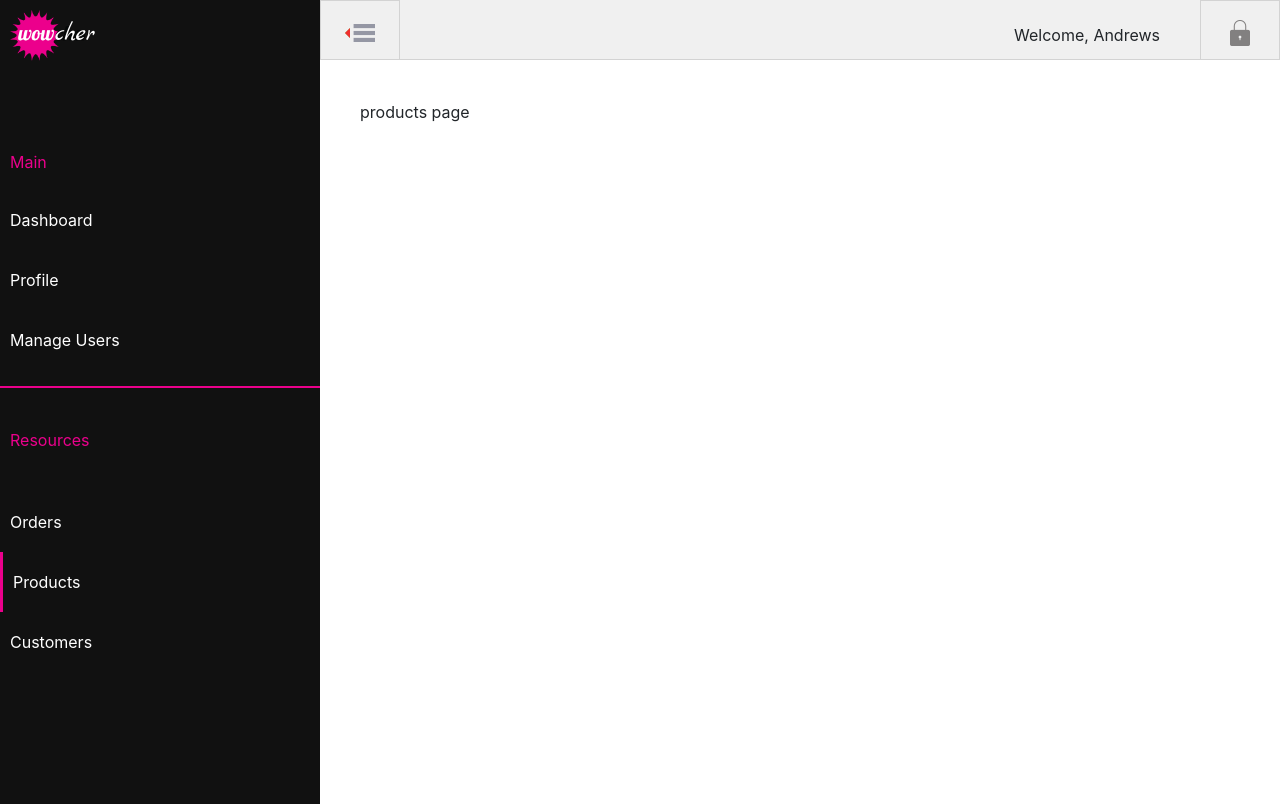
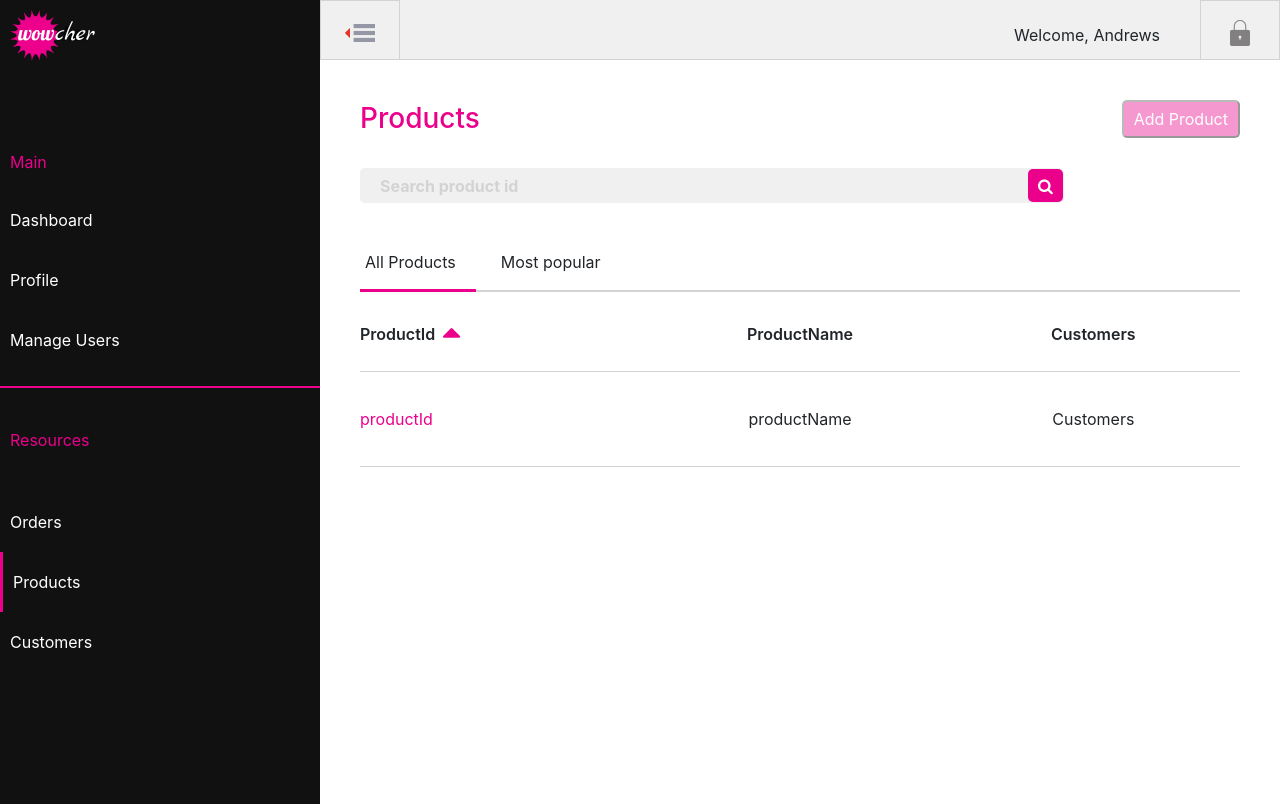
Before and after one commit to frempongandrews/wowcher, a React (Create React App) app in the folder client/: page /products in a window 1280 px wide. Built offline with nearby package versions, Linux system fonts and the light colour scheme; no server answers.

Commit message:
implemented search functionality for orders[todo: products page]

```diff
--- a/client/src/App.css
+++ b/client/src/App.css
@@ -1,6 +1,7 @@
 #App {
     min-height: 100vh;
     background-color: #f0f0f0;
+    min-width: 600px;
 }
 
 #App .inner-container{
--- a/client/src/App.js
+++ b/client/src/App.js
@@ -48,7 +48,7 @@ class App extends Component {
 
     render () {
 
-        const { isSidebarOpened, ordersCount, productsCount, customersCount, orders, products, customers, sortOrder, searchedOrders } = this.props;
+        const { isSidebarOpened, ordersCount, productsCount, customersCount, orders, products, customers, ordersSortOrder, searchedOrders } = this.props;
         const { pathname } = this.props.location;
 
         let resourcesCountObj = {
@@ -60,9 +60,13 @@ class App extends Component {
         let ordersPageProps = {
             orders,
             searchedOrders,
-            sortOrder,
+            ordersSortOrder,
             onSortOrders: this.onSortOrders,
             onSearchOrderById: this.onSearchOrderById
+        };
+
+        let productsPageProps = {
+            products,
         };
 
         return (
@@ -142,7 +146,7 @@ class App extends Component {
 
                             {/*resources section*/}
                             <Route path={"/orders"} render={(props) => <OrdersPage {...props} {...ordersPageProps}/>}/>
-                            <Route path={"/products"} render={(props) => <ProductsPage {...props}/>}/>
+                            <Route path={"/products"} render={(props) => <ProductsPage {...props} {...productsPageProps}/>}/>
                             <Route path={"/customers"} render={(props) => <CustomersPage {...props}/>}/>
                             {/* /resources section*/}
                         </Switch>
@@ -169,7 +173,7 @@ const mapStateToProps = (state) => {
         customersCount: state.customers.customersCount,
         products: state.products.products,
         productsCount: state.products.productsCount,
-        sortOrder: state.orders.sortOrder,
+        ordersSortOrder: state.orders.ordersSortOrder,
         searchedOrders: state.orders.searchedOrders
     }
 };
@@ -183,7 +187,7 @@ App.propTypes = {
     customersCount: PropTypes.number.isRequired,
     products: PropTypes.array.isRequired,
     productsCount: PropTypes.number.isRequired,
-    sortOrder: PropTypes.string.isRequired
+    ordersSortOrder: PropTypes.string.isRequired
 };
 
 export default connect(mapStateToProps)(App);
--- a/client/src/css/OrdersPage.css
+++ b/client/src/css/OrdersPage.css
@@ -153,3 +153,7 @@
     text-align: left;
     color: var(--main-pink-color);
 }
+
+#orders-page .no-order-found{
+    margin-top: 30px;
+}
--- a/client/src/css/ProductsPage.css
+++ b/client/src/css/ProductsPage.css
@@ -13,3 +13,168 @@
         opacity: 1;
     }
 }
+
+#products-page .page-header{
+    display: flex;
+    align-items: center;
+    margin-bottom: 30px;
+}
+
+#products-page .page-header button{
+    background-color: var(--main-pink-color);
+    color: white;
+    border-radius: 5px;
+    padding: 5px 10px;
+    opacity: 0.4;
+    cursor: not-allowed;
+}
+
+#products-page .page-header button:focus{
+    outline: none;
+}
+
+#products-page .page-header .title{
+    color: var(--main-pink-color);
+    margin-bottom: 0px;
+    flex: 1;
+}
+
+#products-page .search{
+    margin-bottom: 30px;
+}
+
+#products-page .search input{
+    background-color: var(--light-gray-color);
+    width: 100%;
+    border: 0 solid lightgrey;
+    height: 35px;
+    border-radius: 5px;
+    padding-left: 20px;
+}
+
+#products-page .search input::placeholder{
+    color: lightgray;
+    font-weight: bold;
+}
+
+#products-page .search input:focus{
+    /*border: 1px solid var(--main-pink-color);*/
+    /*outline-color: var(--main-pink-color);*/
+    outline: none;
+    border: 1px solid var(--main-pink-color);
+}
+
+#products-page .search > div{
+    position: relative;
+    /*background-color: red;*/
+    /*same width as input*/
+    width: 80%;
+}
+
+#products-page .search > div span{
+    position: absolute;
+    /*display: inline-block;*/
+    display: flex;
+    align-items: center;
+    justify-content: center;
+    height: 33px;
+    width: 35px;
+    background-color: var(--main-pink-color);
+    right: 1px;
+    top: 1px;
+    border-radius: 5px;
+}
+
+#products-page .search label{
+    color: darkred;
+    font-size: 12px;
+    animation: slide 1s ease 0ms 1;
+}
+
+#products-page .search > div span i{
+    color: white;
+}
+
+#products-page #orders-table .nav{
+    display: flex;
+    border-bottom: 2px solid lightgray;
+}
+
+#products-page #orders-table .nav li{
+    list-style: none;
+    padding: 15px 20px 15px 5px;
+    position: relative;
+    bottom: -2px;
+    cursor: pointer;
+}
+
+#products-page #orders-table .nav li:first-child{
+    margin-right: 20px;
+    border-bottom: 3px solid var(--main-pink-color);
+}
+
+#products-page #orders-table .fields{
+    display: flex;
+    list-style: none;
+    margin-top: 30px;
+    border-bottom: 1px solid lightgray;
+    padding-bottom: 25px;
+}
+
+#products-page #orders-table .fields li{
+    flex: 1;
+    text-align: center;
+    font-weight: 600;
+}
+
+#products-page #orders-table .fields li:first-child{
+    flex: 1;
+    text-align: left;
+
+}
+
+#products-page #orders-table .fields li:first-child span{
+    position: relative;
+}
+
+#products-page #orders-table .fields li:first-child i{
+    color: var(--main-pink-color);
+    font-size: 30px;
+    position: absolute;
+    right: -25px;
+    top: -8px;
+    cursor: pointer;
+}
+
+#products-page #orders-table .table-row{
+    padding-top: 35px;
+    padding-bottom: 35px;
+    border-bottom: 1px solid lightgray;
+    display: flex;
+    list-style: none;
+    animation: slide 1s ease 0ms 1;
+}
+
+
+@keyframes slide {
+    from {
+        opacity: 0;
+        position: relative;
+        top: -20px;
+    }
+    to{
+        opacity: 1;
+        position: relative;
+        top: 0px;
+    }
+}
+
+#products-page #orders-table .table-row li{
+    flex: 1;
+    text-align: center;
+}
+
+#products-page #orders-table .table-row li:first-child{
+    text-align: left;
+    color: var(--main-pink-color);
+}
--- a/client/src/pages/OrdersPage.js
+++ b/client/src/pages/OrdersPage.js
@@ -29,7 +29,7 @@ class OrdersPage extends Component {
             //if it's NOT a number
             if (isNaN(Number(e.target.value))) {
                 this.setState({
-                    errorMsg: "Please insert a valid order number"
+                    errorMsg: "Please insert a valid order id"
                 })
             }
 
@@ -40,7 +40,7 @@ class OrdersPage extends Component {
 
         console.log(this.state);
 
-        const { orders, onSortOrders, sortOrder, searchedOrders } = this.props;
+        const { orders, onSortOrders, ordersSortOrder, searchedOrders } = this.props;
         let ordersItems = [];
         let searchedOrdersItems = [];
 
@@ -79,7 +79,7 @@ class OrdersPage extends Component {
 
                 <div className="search">
                     <div>
-                        <input placeholder="Search order number" name="orderNumber" onChange={this.onChange}/>
+                        <input placeholder="Search order id" name="orderNumber" onChange={this.onChange}/>
                         <span><i className="fa fa-search" aria-hidden="true" /></span>
                     </div>
                     {
@@ -101,14 +101,14 @@ class OrdersPage extends Component {
                             <span>OrderId
 
                                 {
-                                    sortOrder === "ASC" &&
+                                    ordersSortOrder === "ASC" &&
                                     <i className="fa fa-caret-up" aria-hidden="true"
                                        title="Sort By Id"
                                        onClick={() => onSortOrders()}/>
                                 }
 
                                 {
-                                    sortOrder === "DSC" &&
+                                    ordersSortOrder === "DSC" &&
                                     <i className="fa fa-caret-down" aria-hidden="true"
                                        title="Sort By Id"
                                        onClick={() => onSortOrders()}/>
@@ -130,7 +130,7 @@ class OrdersPage extends Component {
                         (typeof this.state.searchText === "number") &&
                         this.state.searchText !== 0 &&
                         searchedOrdersItems.length === 0 &&
-                        <p>No order found</p>
+                        <p className="no-order-found">No order found</p>
                     }
 
 
--- a/client/src/pages/ProductsPage.js
+++ b/client/src/pages/ProductsPage.js
@@ -8,7 +8,64 @@ class ProductsPage extends Component {
 
         return (
             <div id="products-page" className="anim">
-                products page
+                <div className="page-header">
+                    <h3 className="title">Products</h3>
+                    <div>
+                        <button>Add Product</button>
+                    </div>
+                </div>
+
+                <div className="search">
+                    <div>
+                        <input placeholder="Search product id" name="orderNumber" onChange={this.onChange}/>
+                        <span><i className="fa fa-search" aria-hidden="true" /></span>
+                    </div>
+
+                </div>
+
+
+                <div id="orders-table">
+
+                    <div className="nav">
+                        <li>All Products</li>
+                        <li>Most popular</li>
+                    </div>
+
+                    <div className="fields">
+                        <li>
+                            <span>ProductId
+
+                                {
+
+                                    <i className="fa fa-caret-up" aria-hidden="true"
+                                       title="Sort By Id"
+                                       onClick={null}/>
+                                }
+
+                                {/*{*/}
+                                    {/**/}
+                                    {/*<i className="fa fa-caret-down" aria-hidden="true"*/}
+                                       {/*title="Sort By Id"*/}
+                                       {/*onClick={null}/>*/}
+                                {/*}*/}
+
+                            </span>
+                        </li>
+                        <li>ProductName</li>
+                        <li>Customers</li>
+                    </div>
+
+
+                    {/*{ordersItems}*/}
+
+                    <div className="table-row" key={1}>
+                        <li>productId</li>
+                        <li>productName</li>
+                        <li>Customers</li>
+                    </div>
+
+
+                </div>
             </div>
         )
     }
--- a/client/src/reducers/ordersReducer.js
+++ b/client/src/reducers/ordersReducer.js
@@ -7,7 +7,7 @@ let initialState = {
     orders: [],
     searchedOrders: [],
     ordersCount: 0,
-    sortOrder: "ASC",
+    ordersSortOrder: "ASC",
     currentOrder : null,
 
     isFetchingOrders: false,
@@ -51,18 +51,18 @@ const ordersReducer = (state = initialState, action) => {
             };
 
         case SORT_ORDERS:
-            if (state.sortOrder === "ASC") {
+            if (state.ordersSortOrder === "ASC") {
                 return {
                     ...state,
-                    sortOrder: "DSC",
+                    ordersSortOrder: "DSC",
                     orders: [...state.orders].reverse()
                 }
             }
 
-            if (state.sortOrder === "DSC") {
+            if (state.ordersSortOrder === "DSC") {
                 return {
                     ...state,
-                    sortOrder: "ASC",
+                    ordersSortOrder: "ASC",
                     orders: [...state.orders].reverse()
                 }
             }
```
